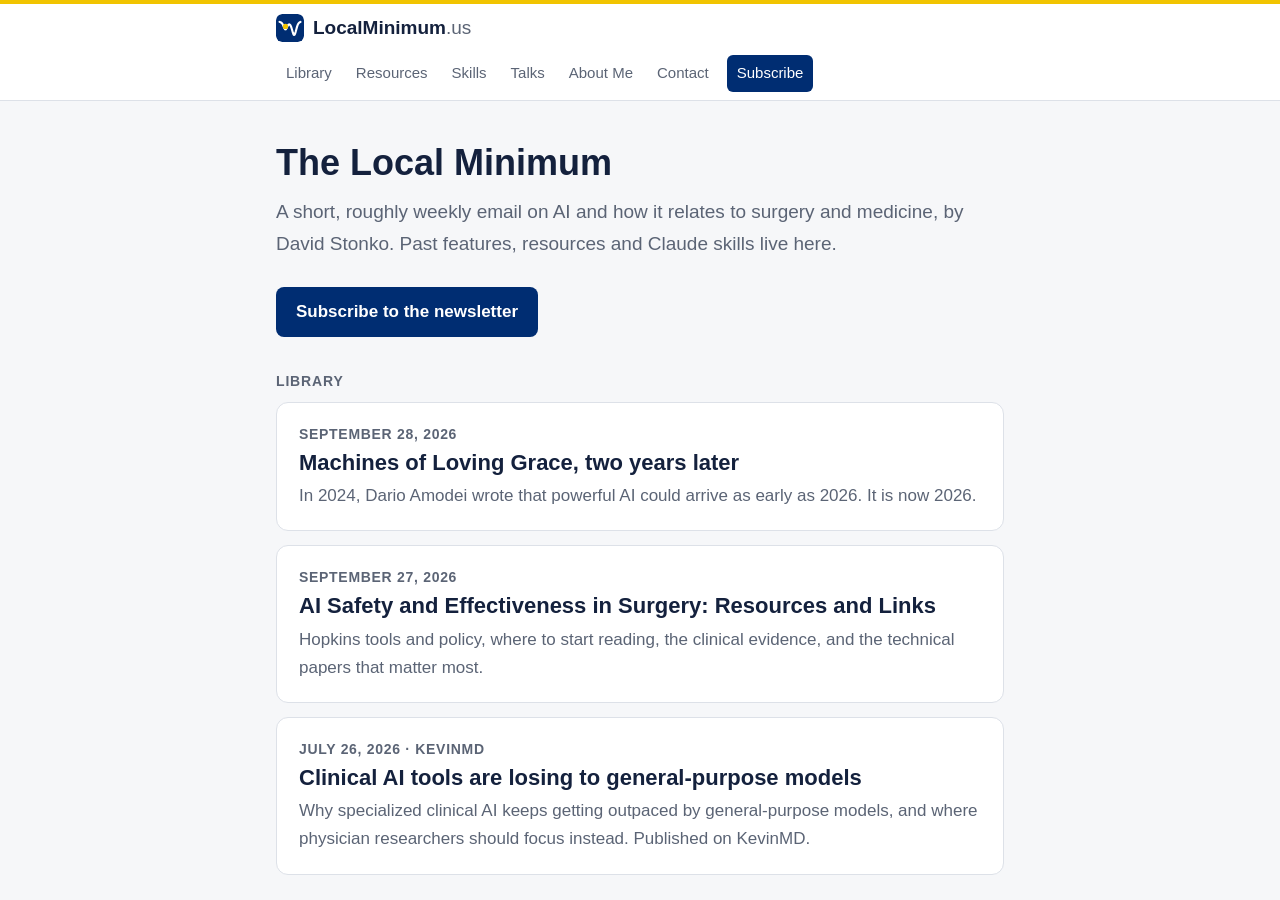
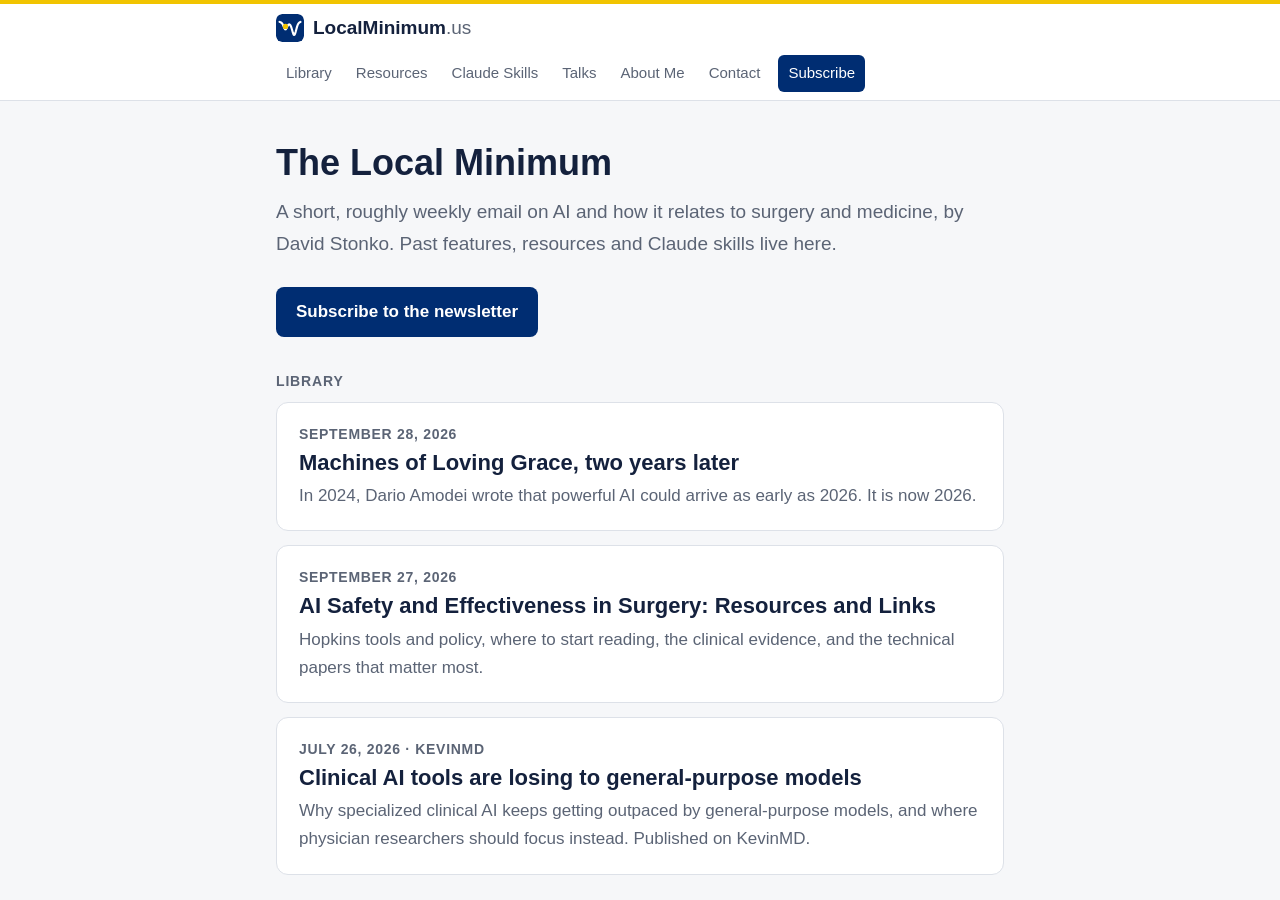
Before and after one commit to davidstonko/ai-surgery, a Jekyll site: the page built from docs/index.html, in a window 1280 px wide and 900 px high. Built offline with Jekyll 4.4.1, drawn with Linux system fonts in a browser that asks for light colours.

Commit message:
Nav: Claude Skills

```diff
--- a/docs/_layouts/default.html
+++ b/docs/_layouts/default.html
@@ -30,7 +30,7 @@
     <nav>
       <a href="{{ '/library/' | relative_url }}"{% if page.nav == 'library' or page.layout == 'post' %} class="on"{% endif %}>Library</a>
       <a href="{{ '/resources/' | relative_url }}"{% if page.nav == 'resources' %} class="on"{% endif %}>Resources</a>
-      <a href="{{ '/skills/' | relative_url }}"{% if page.nav == 'skills' %} class="on"{% endif %}>Skills</a>
+      <a href="{{ '/skills/' | relative_url }}"{% if page.nav == 'skills' %} class="on"{% endif %}>Claude Skills</a>
       <a href="{{ '/talks/' | relative_url }}"{% if page.nav == 'talks' %} class="on"{% endif %}>Talks</a>
       <a href="{{ '/about/' | relative_url }}"{% if page.nav == 'about' %} class="on"{% endif %}>About Me</a>
       <a href="{{ '/contact/' | relative_url }}"{% if page.nav == 'contact' %} class="on"{% endif %}>Contact</a>
```
